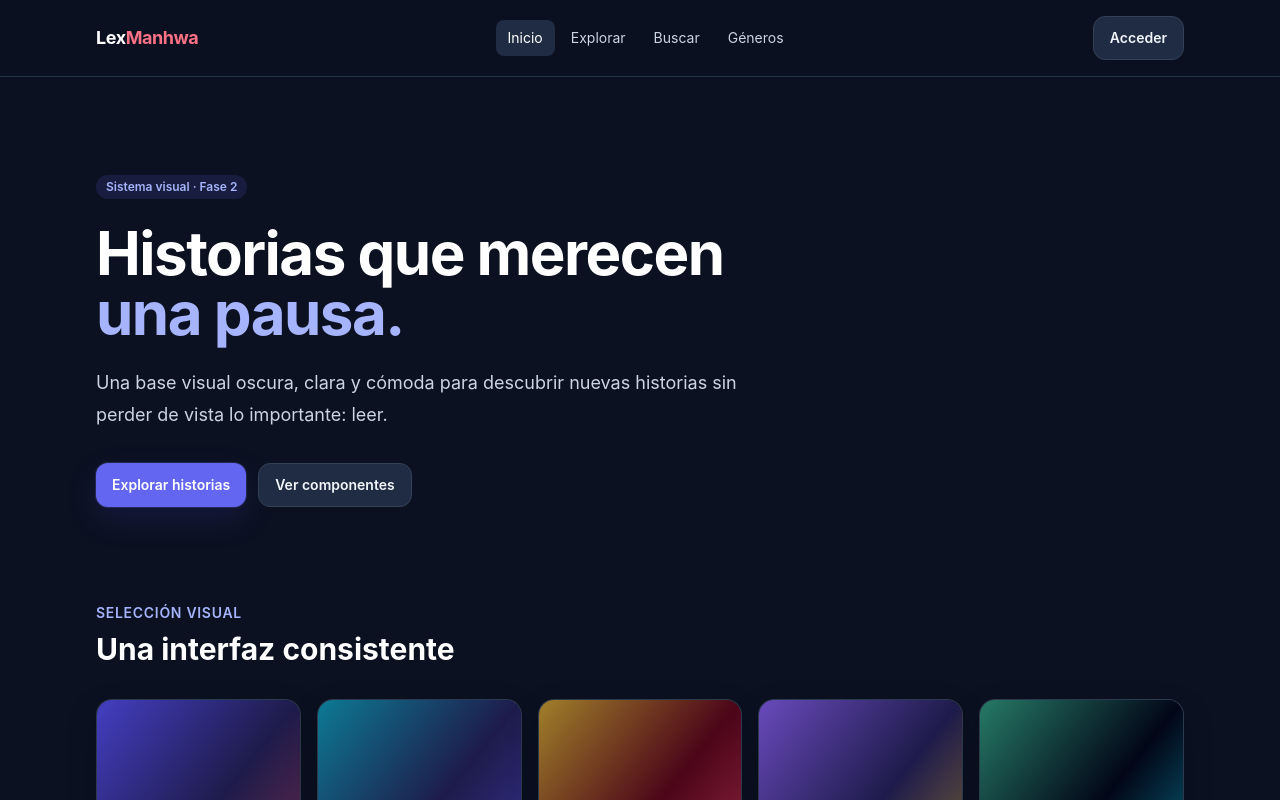
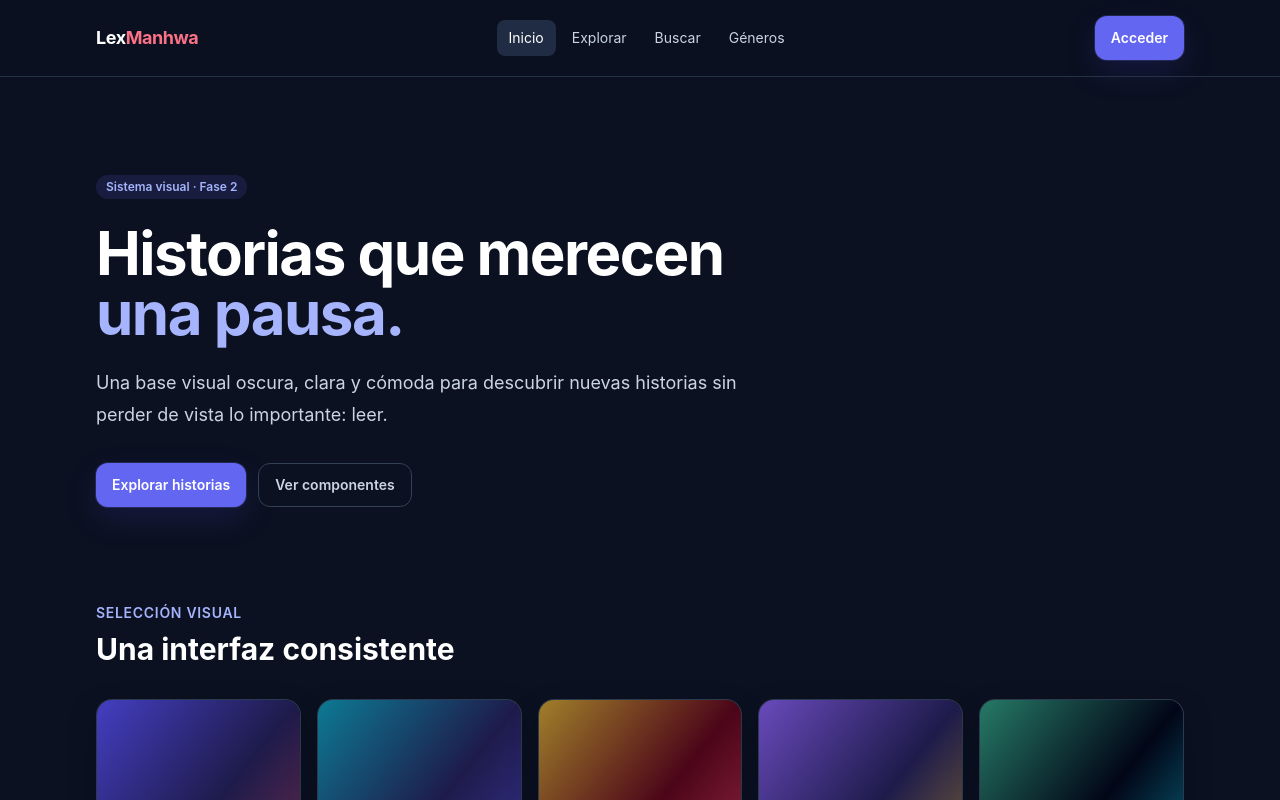
Before and after one commit to Crow8-not/lexManhwa, a React (Vite) app: page / in a window 1280 px wide. Shown: the top 800 px of the page. Built offline with nearby package versions, Linux system fonts and the light colour scheme.

Commit message:
Accesos e correciones

```diff
--- a/src/components/layout/SiteHeader.tsx
+++ b/src/components/layout/SiteHeader.tsx
@@ -1,6 +1,5 @@
 import { useState } from 'react'
-import { NavLink } from 'react-router-dom'
-import Button from '../ui/Button'
+import { Link, NavLink } from 'react-router-dom'
 
 const navigationItems = [
   { label: 'Inicio', to: '/' },
@@ -38,9 +37,12 @@ function SiteHeader() {
             </NavLink>
           ))}
         </nav>
-        <Button className="hidden sm:inline-flex" variant="secondary">
+        <Link
+          to="/"
+          className="hidden sm:inline-flex min-h-11 items-center justify-center rounded-xl bg-primary-500 px-4 py-2 text-sm font-semibold text-white shadow-glow transition-colors hover:bg-primary-400 focus-visible:outline-none focus-visible:ring-2 focus-visible:ring-primary-400"
+        >
           Acceder
-        </Button>
+        </Link>
         <button
           aria-expanded={isMenuOpen}
           aria-label={isMenuOpen ? 'Cerrar menú' : 'Abrir menú'}
--- a/src/pages/home/HomePage.tsx
+++ b/src/pages/home/HomePage.tsx
@@ -1,5 +1,4 @@
 import Badge from '../../components/ui/Badge'
-import Button from '../../components/ui/Button'
 import Card from '../../components/ui/Card'
 import Input from '../../components/ui/Input'
 import StatusMessage from '../../components/ui/StatusMessage'
@@ -35,8 +34,12 @@ function HomePage() {
             historias sin perder de vista lo importante: leer.
           </p>
           <div className="mt-8 flex flex-col gap-3 sm:flex-row">
-            <Button>Explorar historias</Button>
-            <Button variant="secondary">Ver componentes</Button>
+            <Link to="/explorar" className="inline-flex min-h-11 items-center justify-center rounded-xl bg-primary-500 px-4 py-2 text-sm font-semibold text-white shadow-glow transition-colors hover:bg-primary-400 focus-visible:outline-none focus-visible:ring-2 focus-visible:ring-primary-400">
+              Explorar historias
+            </Link>
+            <Link to="/" className="inline-flex min-h-11 items-center justify-center rounded-xl bg-ink border border-line px-4 py-2 text-sm font-semibold text-slate-300 transition-colors hover:bg-elevated hover:text-white focus-visible:outline-none focus-visible:ring-2 focus-visible:ring-slate-500">
+              Ver componentes
+            </Link>
           </div>
         </div>
       </section>
```
